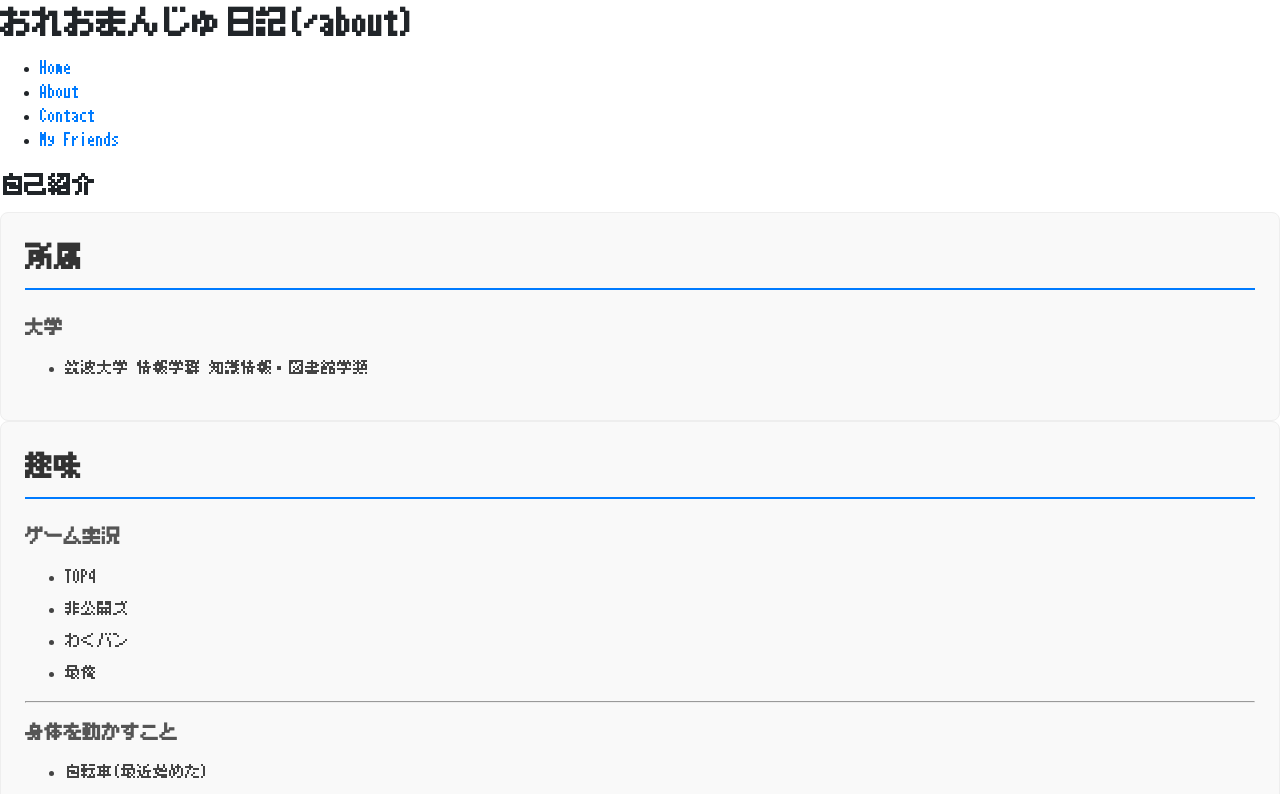
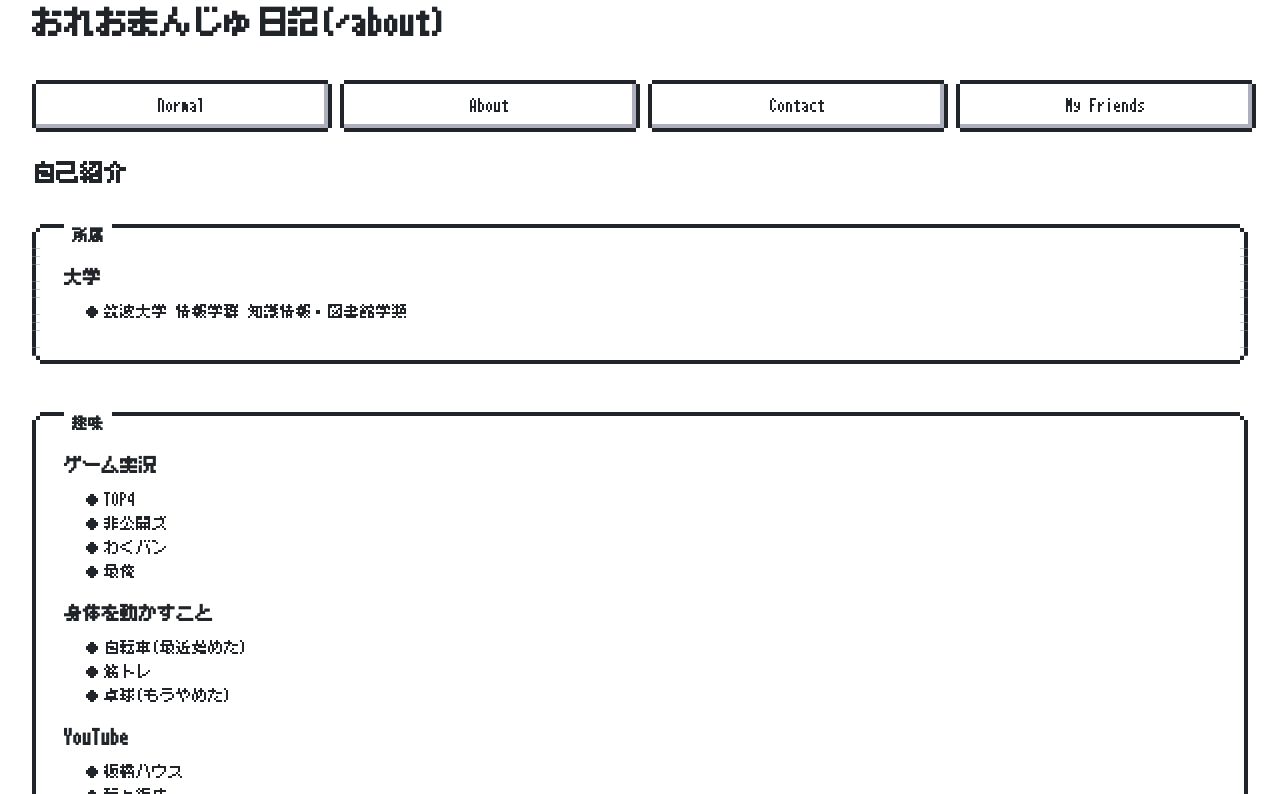
Before and after one commit to takushion/my-website-test, a React (Create React App) app: page /about in a window 1280 px wide. Shown: the top 794 px of the page. Built offline with nearby package versions, Linux system fonts and the light colour scheme; the HTML template or start-up script is replaced by a standard one.

Commit message:
feat:cssの基本的に適応とレイアウトの周辺整理

```diff
--- a/src/components/TitleAndList/TitleAndList.module.scss
+++ b/src/components/TitleAndList/TitleAndList.module.scss
@@ -1,105 +1,8 @@
-// コンポーネントのルート要素となるクラスを一番外側に定義
-.container {
-  padding: 1.5rem;
-  background-color: #f9f9f9;
-  border-radius: 8px;
-  border: 1px solid #eee;
-
-  // .container の中にある .mainTitle へのスタイル
-  .mainTitle {
-    font-size: 1.8rem;
-    margin-bottom: 1.5rem;
-    color: #333;
-    border-bottom: 2px solid #007bff; // 見た目を少しリッチに
-    padding-bottom: 0.5rem;
-  }
-
-  // サブリストを囲むdivのクラスも追加してみましょう
-  .sublistContainer {
-    margin-bottom: 1rem;
-
-    // 最後の要素の下線(hr)は消す
-    &:last-child > hr {
-        display: none;
-    }
-
-    .sublistTitle {
-      font-size: 1.2rem;
-      margin-bottom: 0.8rem;
-      color: #555;
-    }
-
-    // ulにもクラスをつけてスタイルを当てる
-    .list {
-        list-style-type: disc;
-        padding-left: 20px;
-    }
-
-    .listItem {
-      margin-bottom: 0.5rem;
-      color: #444;
-
-      // .listItem の中にある a タグへのスタイル
-      .link { // TSX側で .link を指定したので、このままでもOK
-        color: #0056b3;
-        text-decoration: none;
-
-        &:hover {
-        	text-decoration: underline;
-        }
-      }
-    }
-  }
-}// コンポーネントのルート要素となるクラスを一番外側に定義
-.container {
-  padding: 1.5rem;
-  background-color: #f9f9f9;
-  border-radius: 8px;
-  border: 1px solid #eee;
-
-  // .container の中にある .mainTitle へのスタイル
-  .mainTitle {
-    font-size: 1.8rem;
-    margin-bottom: 1.5rem;
-    color: #333;
-    border-bottom: 2px solid #007bff; // 見た目を少しリッチに
-    padding-bottom: 0.5rem;
-  }
-
-  // サブリストを囲むdivのクラスも追加してみましょう
-  .sublistContainer {
-    margin-bottom: 1rem;
-
-    // 最後の要素の下線(hr)は消す
-    &:last-child > hr {
-        display: none;
-    }
-
-    .sublistTitle {
-      font-size: 1.2rem;
-      margin-bottom: 0.8rem;
-      color: #555;
-    }
-
-    // ulにもクラスをつけてスタイルを当てる
-    .list {
-        list-style-type: disc;
-        padding-left: 20px;
-    }
-
-    .listItem {
-      margin-bottom: 0.5rem;
-      color: #444;
-
-      // .listItem の中にある a タグへのスタイル
-      .link { // TSX側で .link を指定したので、このままでもOK
-        color: #0056b3;
-        text-decoration: none;
-
-        &:hover {
-          text-decoration: underline;
-        }
-      }
-    }
-  }
+.sectionMargin {
+  margin: 2rem 0; // 上下に2remの余白（必要に応じて調整）
 }
+.longButton {
+  padding: 0.25em 1.5em;   // 高さを抑え、横幅を広めに
+  font-size: 0.9em;        // 文字サイズも調整（必要に応じて）
+  min-width: 100px;        // 最小横幅（必要に応じて調整）
+}
--- a/src/components/TitleAndList/TitleAndList.tsx
+++ b/src/components/TitleAndList/TitleAndList.tsx
@@ -11,26 +11,37 @@ type TitleAndListProps = {
  */
 const TitleAndList: React.FC<TitleAndListProps> = ({ title, itemsList }) => {
   return (
-    <section className={styles.container}>
-      <h3 className={styles.mainTitle}>{title}</h3>
+    <>
+      <br />
+      <section
+        className={`nes-container is-rounded with-title ${styles.sectionMargin}`}
+      >
+        <h2 className="title">{title}</h2>
         {itemsList.map((sublist, idx) => (
-        <div key={idx} className={styles.sublistContainer}>
-          <h4 className={styles.sublistTitle}>{sublist.title}</h4>
-          <ul>
+          <div key={idx}>
+            <h3>{sublist.title}</h3>
+            <ul className="nes-list is-disc">
               {sublist.items.map((item, subIdx) => (
-              <li key={subIdx} className={styles.listItem}>
+                <li key={subIdx}>
                   {item.startsWith("http") ? (
-                  <a href={item} target="_blank" rel="noopener noreferrer" className={styles.link}>{item}</a>
+                    <button
+                      type="button"
+                      className={"nes-btn is-primary " + styles.longButton}
+                      onClick={() => window.open(item, "_blank")}
+                    >
+                      LINK
+                    </button>
                   ) : (
                     item
                   )}
                 </li>
               ))}
             </ul>
-          <hr />
           </div>
         ))}
       </section>
+      <br />
+    </>
   );
 };
 
--- a/src/components/layouts/Header.tsx
+++ b/src/components/layouts/Header.tsx
@@ -1,18 +1,27 @@
 import React from "react";
+import styles from "./layouts.module.scss";
 
 const Header = () => {
   const sitePath = window.location.pathname;
   return (
     <header>
       <h1>おれおまんじゅ日記({sitePath})</h1>
-      <nav>
-        <ul>
-          <li><a href="/">Home</a></li>
-          <li><a href="/about">About</a></li>
-          <li><a href="/contact">Contact</a></li>
-          <li><a href="/myfriends">My Friends</a></li>
-        </ul>
+      <br />
+      <nav className={styles.navHorizontal}>
+        <button type="button" className="nes-btn" onClick={() => window.location.href = '/'}>
+          Normal
+        </button>
+        <button type="button" className="nes-btn" onClick={() => window.location.href = '/about'}>
+          About
+        </button>
+        <button type="button" className="nes-btn" onClick={() => window.location.href = '/contact'}>
+          Contact
+        </button>
+        <button type="button" className="nes-btn" onClick={() => window.location.href = '/myfriends'}>
+          My Friends
+        </button>
       </nav>
+      <br />
     </header>
   );
 };
--- /dev/null
+++ b/src/components/layouts/layouts.module.scss
@@ -0,0 +1,21 @@
+.navHorizontal {
+  display: grid;
+  grid-template-columns: repeat(4, 1fr);
+  gap: 1rem;
+  align-items: center;
+  justify-items: stretch;
+  width: 100%;
+
+  a,
+  button {
+    width: 100%;
+    box-sizing: border-box;
+    text-align: center;
+  }
+}
+
+@media (max-width: 600px) {
+  .navHorizontal {
+    grid-template-columns: repeat(2, 1fr);
+  }
+}
--- a/src/index.css
+++ b/src/index.css
@@ -9,6 +9,8 @@
 
 body {
   margin: 0;
+  padding-left: 2rem;
+  padding-right: 2rem;
   font-family: "MisakiGothic","NuMochi", "Press Start 2P", cursive;
   -webkit-font-smoothing: antialiased;
   -moz-osx-font-smoothing: grayscale;
```
Lines whose indentation alone changed are shown as unchanged.
